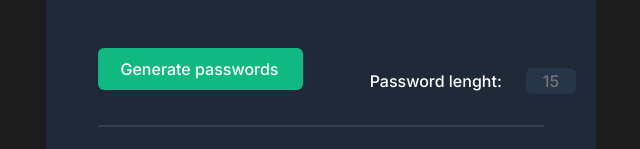
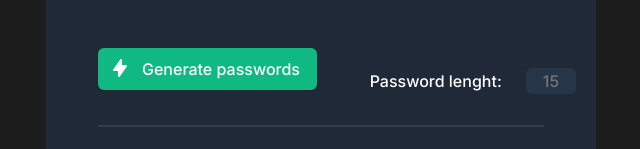
Before and after one commit to palyba8/first-test, a plain HTML site: page index.html in a window 1280 px wide. Shown: the part 364-513 px from the top of the page, without its empty margins (319-959 px from the left). Drawn offline with Linux system fonts and the light colour scheme; the site is published under a folder, as on GitHub Pages, so addresses that start at the root find nothing.

Commit message:
Update index.html

```diff
--- a/index.html
+++ b/index.html
@@ -9,7 +9,7 @@
         <div class="container">
             <h1>Generate a <span> random password</span></h1>
             <p>Never use an insecure password again.</p>
-            <button id="random-ps" onclick="randomPas()"><img src="/icon.svg" alt="">Generate passwords</button>
+            <button id="random-ps" onclick="randomPas()"><img src="icon.svg" alt="">Generate passwords</button>
             <div class="block-pass-length">
             <label for="pass-length">Password lenght:</label>
             <input type="text" for="pass-length" id="pass-length" placeholder="15"></div>
```
